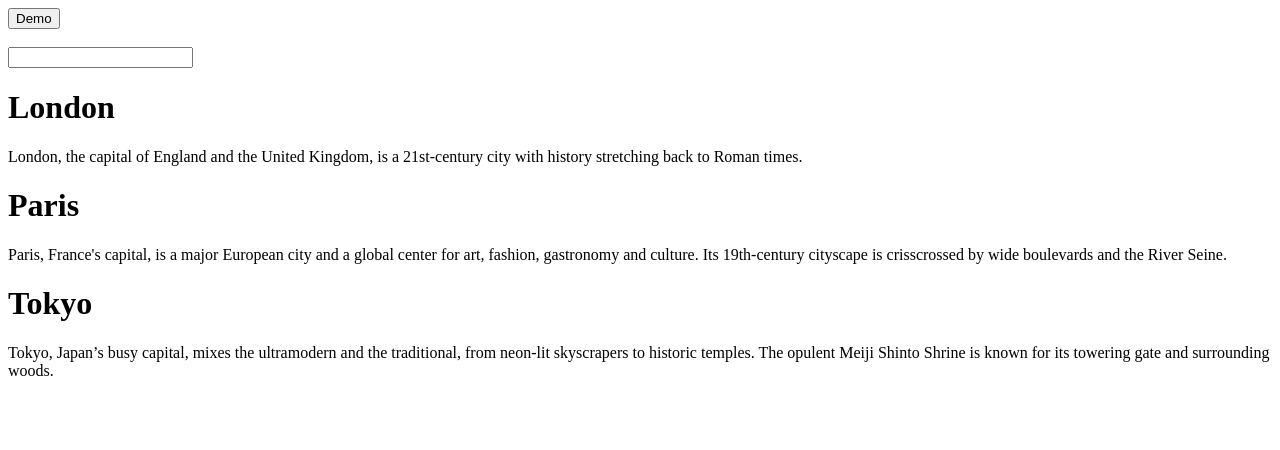
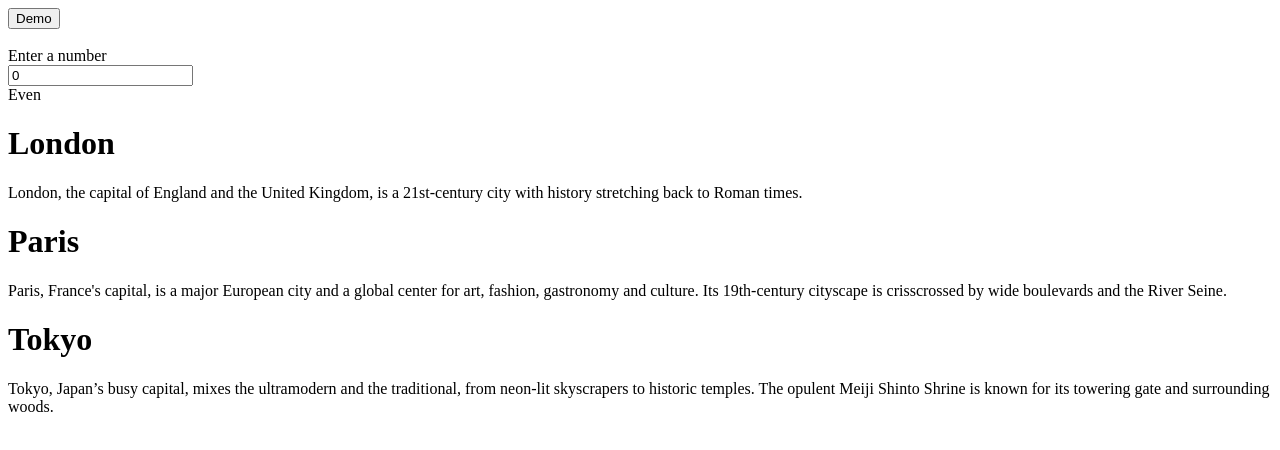
Before and after one commit to it-code-lab/angular-application, an Angular app: page / in a window 1280 px wide. Shown: the top 450 px of the page. Built offline with nearby package versions, Linux system fonts and the light colour scheme.

Commit message:
ngIF Demo

```diff
--- a/src/app/home/home.component.html
+++ b/src/app/home/home.component.html
@@ -1,5 +1,7 @@
 <button (click)="showMsg()"> Demo </button>
 <br><br>
-<input type="text" [(ngModel)] ="userName" >
+Enter a number
 <br>
-{{userName}}
+<input type="text" [(ngModel)] ="firstNum" >
+<br>
+<div *ngIf='firstNum % 2 == 0'> Even</div>
--- a/src/app/home/home.component.ts
+++ b/src/app/home/home.component.ts
@@ -5,17 +5,17 @@ import { Component, OnInit } from '@angular/core';
   templateUrl: './home.component.html',
   styleUrls: ['./home.component.css']
 })
+
 export class HomeComponent implements OnInit {
 
-  userName: string = "";
+  firstNum: number = 0;
 
   constructor() { }
 
   ngOnInit(): void {
-    this.userName = "";
   }
 
-  showMsg(){
+  showMsg() {
     alert("Event Triggered")
   }
 
```
